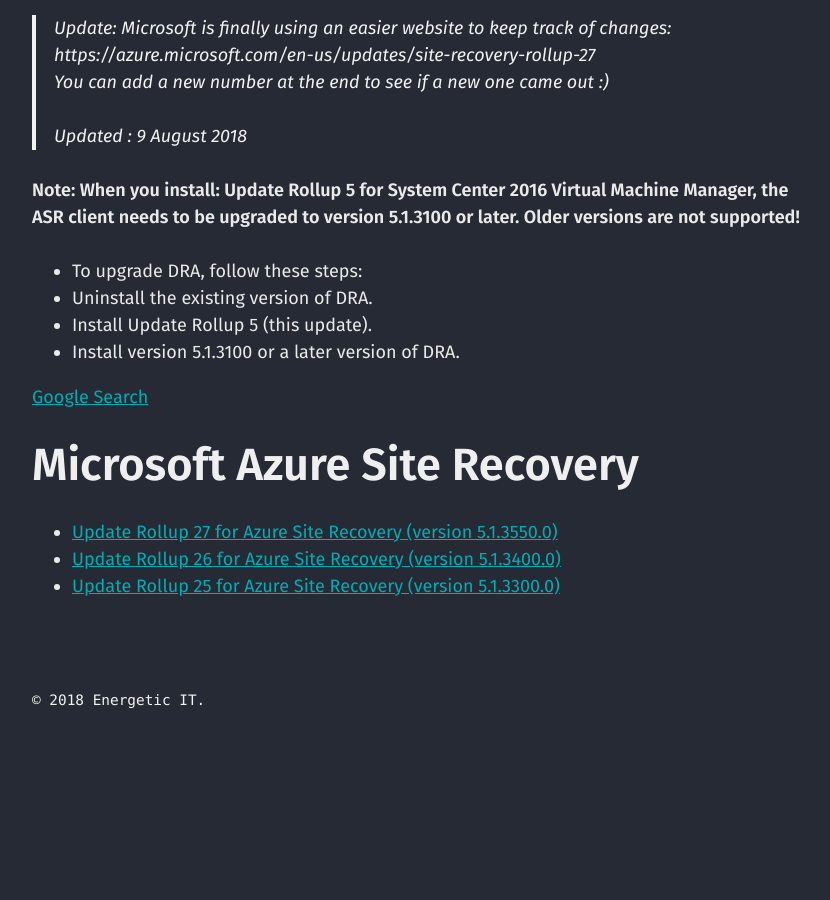
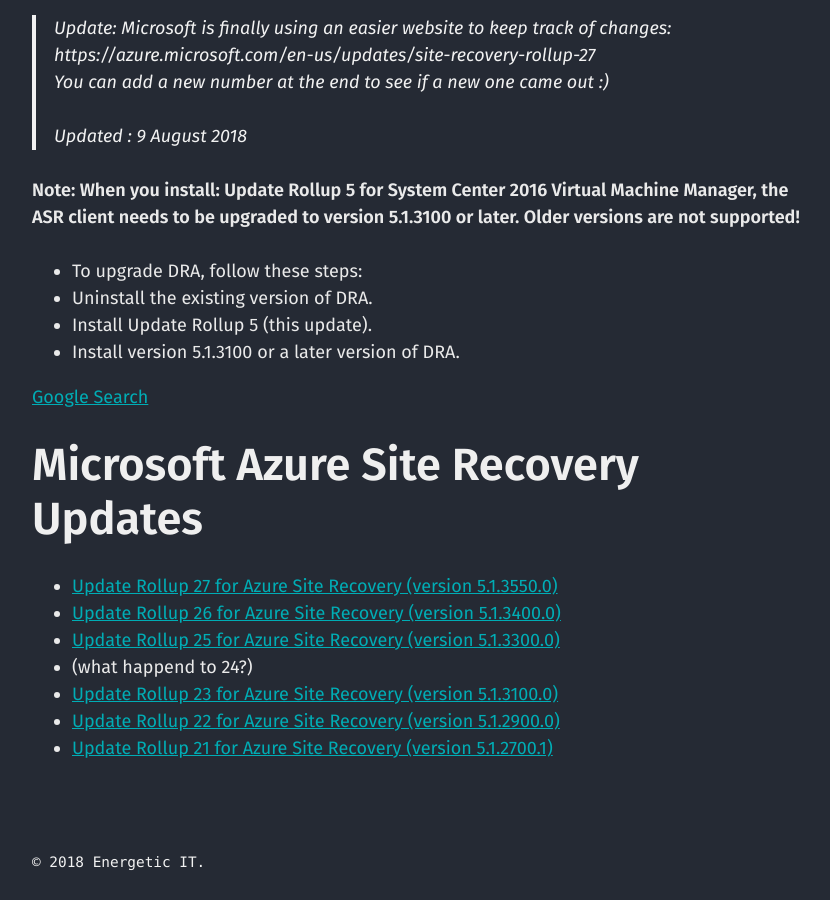
Before and after one commit to energetic-it/energetic-it.github.io, a Jekyll site: the page built from _posts/2018-08-19-microsoft-azure-site-recovery-kb-archive.md, in a window 1280 px wide and 900 px high, scrolled down 627 px. Shown: the whole window, without its empty margins (40-870 px from the left). Built offline with Jekyll 4.4.1, drawn with Linux system fonts in a browser that asks for light colours; before the commit the page ends 1365 px from its top, so only the background shows below that.

Commit message:
added the final content

```diff
--- a/_posts/2018-08-19-microsoft-azure-site-recovery-kb-archive.md
+++ b/_posts/2018-08-19-microsoft-azure-site-recovery-kb-archive.md
@@ -27,8 +27,12 @@
 
 [Google Search](https://www.google.com/search?q=Update+Rollup+*+for+Azure+Site+Recovery+site:https://support.microsoft.com/en-us/help&lr=&hl=en&source=lnt&tbs=sbd:1,qdr:y&sa=X&ved=0ahUKEwiT7fKn9qrbAhVRr6QKHeXNCc0QpwUIIA&biw=1920&bih=974)
 
-# Microsoft Azure Site Recovery
+# Microsoft Azure Site Recovery Updates
 
 - [Update Rollup 27 for Azure Site Recovery (version 5.1.3550.0)](https://support.microsoft.com/en-us/help/4055712/update-rollup-27-for-azure-site-recovery)
 - [Update Rollup 26 for Azure Site Recovery (version 5.1.3400.0)](https://support.microsoft.com/en-us/help/4344054/update-rollup-26-for-azure-site-recovery)
 - [Update Rollup 25 for Azure Site Recovery (version 5.1.3300.0)](https://support.microsoft.com/en-us/help/4278275/update-rollup-25-for-azure-site-recovery)
+- (what happend to 24?)
+- [Update Rollup 23 for Azure Site Recovery (version 5.1.3100.0)](https://support.microsoft.com/en-us/help/4091311/update-rollup-23-for-azure-site-recovery)
+- [Update Rollup 22 for Azure Site Recovery (version 5.1.2900.0)](https://support.microsoft.com/en-us/help/4072852/update-rollup-22-for-azure-site-recovery)
+- [Update Rollup 21 for Azure Site Recovery (version 5.1.2700.1)](https://support.microsoft.com/en-us/help/4051380/update-rollup-21-for-azure-site-recovery)
```
